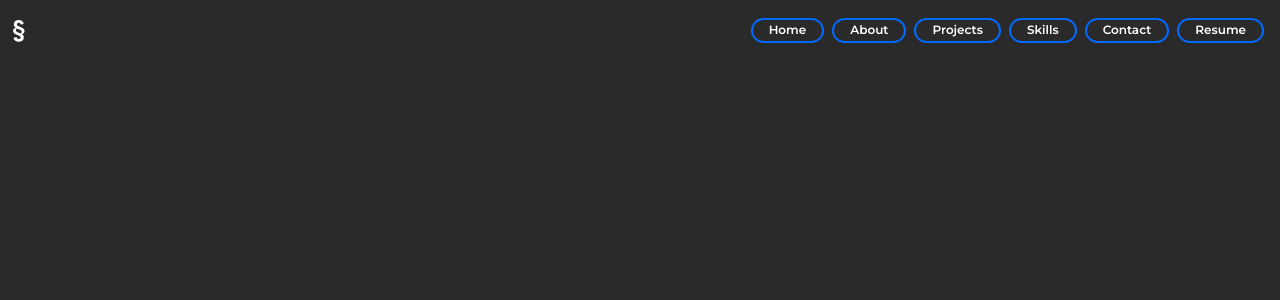
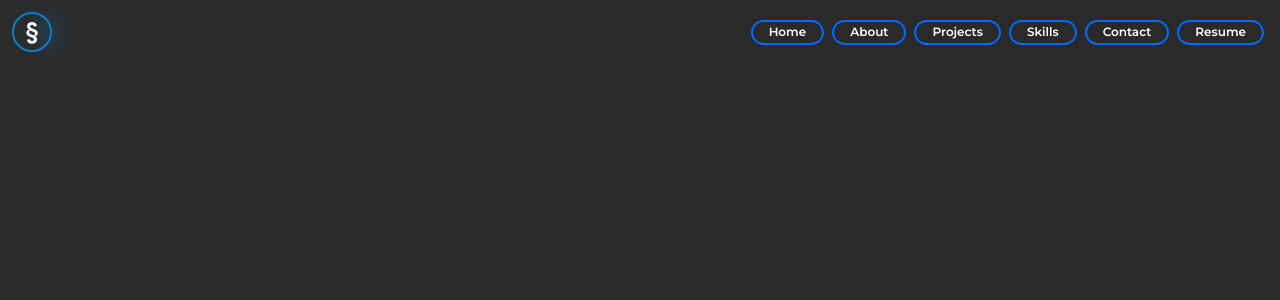
Before and after one commit to sayshark75/Portfolio, a React (Vite) app: page / in a window 1280 px wide. Shown: the top 300 px of the page. Built offline with nearby package versions, Linux system fonts and the light colour scheme.

Commit message:
Added Some Animations

```diff
--- a/src/CONSTANTS.ts
+++ b/src/CONSTANTS.ts
@@ -1,3 +1,10 @@
+import HomeIcon from "./assets/icons/home.svg";
+import AboutIcon from "./assets/icons/about.svg";
+import ContactIcon from "./assets/icons/contact.svg";
+import ProjectsIcon from "./assets/icons/projects.svg";
+import SkillsIcon from "./assets/icons/skills.svg";
+import ResumeIcon from "./assets/icons/resume.svg";
+
 export type ScrollContextRefs = {
   HomeRef: React.MutableRefObject<HTMLDivElement | null>;
   AboutRef: React.MutableRefObject<HTMLDivElement | null>;
@@ -24,4 +31,66 @@ export type NavbarButtonProps = {
   title: string;
   icon: string;
   alt: string;
+  x: string;
+  y: string;
 };
+
+export const getNavbarButtonsData = (context: ScrollContextProps, resumeDownload: string, handleClick: () => void) => {
+  const { handleHomeRef, handleAboutRef, handleSkillsRef, handleProjectsRef, handleContactRef } = context;
+  return [
+    {
+      link: "",
+      refFunction: handleHomeRef,
+      title: "Home",
+      alt: "Image Icon of Home, Navigate to Home section",
+      icon: HomeIcon,
+      x: "0px",
+      y: "-40px",
+    },
+    {
+      link: "",
+      refFunction: handleAboutRef,
+      title: "About",
+      alt: "Image Icon of About, Navigate to About section",
+      icon: AboutIcon,
+      x: "0px",
+      y: "-50px",
+    },
+    {
+      link: "",
+      refFunction: handleProjectsRef,
+      title: "Projects",
+      alt: "Image Icon of Projects, Navigate to Projects section",
+      icon: ProjectsIcon,
+      x: "0px",
+      y: "-60px",
+    },
+    {
+      link: "",
+      refFunction: handleSkillsRef,
+      title: "Skills",
+      alt: "Image Icon of Skills, Navigate to Skills section",
+      icon: SkillsIcon,
+      x: "0px",
+      y: "-70px",
+    },
+    {
+      link: "",
+      refFunction: handleContactRef,
+      title: "Contact",
+      alt: "Image Icon of Contact, Navigate to Contact section",
+      icon: ContactIcon,
+      x: "0px",
+      y: "-80px",
+    },
+    {
+      link: resumeDownload,
+      refFunction: handleClick,
+      title: "Resume",
+      alt: "Image Icon of Resume, Navigate to Resume section",
+      icon: ResumeIcon,
+      x: "0px",
+      y: "-90px",
+    },
+  ];
+};
--- a/src/components/Navbar/DesktopNav.tsx
+++ b/src/components/Navbar/DesktopNav.tsx
@@ -1,4 +1,4 @@
-import { Flex, Text } from "@chakra-ui/react";
+import { Flex, Text, keyframes } from "@chakra-ui/react";
 import { NavbarButtonProps } from "../../CONSTANTS";
 import NavButton from "./NavButton";
 
@@ -7,10 +7,37 @@ type Props = {
 };
 
 const DesktopNav = ({ buttonData }: Props) => {
+  const runAnim: string = keyframes`
+  0%{
+    text-shadow: 16px 0px 32px #009aFF;
+    border:2px solid #009aff;
+  }
+  50%{
+    text-shadow: 16px 0px 0px #009aFF;
+    border:2px solid #009aff00;
+  }
+  100%{
+    text-shadow: 16px 0px 32px #009aFF;
+    border:2px solid #009aff;
+  }
+  `;
   return (
     <Flex transition={"500ms"} pos={"fixed"} zIndex={"1"} top={"0px"} left={"0px"} w={"100%"} bgColor={"#2a2a2a"} color={"#FFFFFF"} gap={"2"} py={3}>
       <Flex alignItems={"center"} flex={1}>
-        <Text transition={"500ms"} color={"textPrimary"} cursor={"pointer"} _hover={{ textShadow: "#0064FF 3px 1px 2px" }} ml={3} as={"b"} fontSize={"2xl"}>
+        <Text
+          w={"40px"}
+          h={"40px"}
+          textAlign={"center"}
+          transition={"500ms"}
+          color={"textPrimary"}
+          rounded={"full"}
+          animation={`${runAnim} 3s ease-in-out infinite`}
+          cursor={"pointer"}
+          _hover={{ textShadow: "#0064FF 3px 1px 2px" }}
+          ml={3}
+          as={"b"}
+          fontSize={"2xl"}
+        >
           &sect;
         </Text>
       </Flex>
@@ -18,10 +45,10 @@ const DesktopNav = ({ buttonData }: Props) => {
         {buttonData.map((button, index) => {
           return button.link ? (
             <a key={index} href={button.link} onClick={button.refFunction}>
-              <NavButton title={button.title} onClick={() => {}} />
+              <NavButton title={button.title} onClick={() => {}} x={button.x} y={button.y} />
             </a>
           ) : (
-            <NavButton key={index} title={button.title} onClick={button.refFunction} />
+            <NavButton key={index} title={button.title} onClick={button.refFunction} x={button.x} y={button.y} />
           );
         })}
       </Flex>
--- a/src/components/Navbar/NavButton.tsx
+++ b/src/components/Navbar/NavButton.tsx
@@ -1,12 +1,23 @@
-import { Button } from "@chakra-ui/react";
+import { Button, SlideFade, keyframes } from "@chakra-ui/react";
 
 type Props = {
   title: string;
   onClick: () => void;
+  x: string;
+  y: string;
 };
 
-const NavButton = ({ title, onClick }: Props) => {
+const NavButton = ({ title, onClick, x, y }: Props) => {
+  const polishAnim: string = keyframes`
+  0%{
+    background: linear-gradient(142deg, #0064FF 7%, rgba(149,202,167,0) 30%, rgba(0,129,43,0) 100%);
+  }
+  100%{
+    background: linear-gradient(311deg, #0064FF 7%, rgba(149,202,167,0) 30%, rgba(0,129,43,0) 100%);
+  }
+  `;
   return (
+    <SlideFade in={true} offsetY={y} offsetX={x}>
       <Button
         onClick={onClick}
         bgColor={"#2a2a2a"}
@@ -18,18 +29,20 @@ const NavButton = ({ title, onClick }: Props) => {
         fontSize={"12px"}
         fontFamily={"Montserrat"}
         _hover={{
-        backgroundColor: "inherit",
-        color: "inherit",
+          backgroundColor: "transparent",
         }}
         _active={{
-        backgroundColor: "#000",
+          transform: "translateY(4px)",
+          backgroundColor: "transparent",
+          animation: `${polishAnim} 100ms ease-in-out`,
           color: "#fff",
           borderColor: "#006aff",
-        boxShadow: "0px 0px 4px #ffffff77",
+          boxShadow: "0px 0px 8px #ffffff77",
         }}
       >
         {title}
       </Button>
+    </SlideFade>
   );
 };
 
--- a/src/components/Navbar/Navbar.tsx
+++ b/src/components/Navbar/Navbar.tsx
@@ -1,16 +1,10 @@
 import { Show } from "@chakra-ui/react";
 import { useContext } from "react";
-import HomeIcon from "../../assets/icons/home.svg";
-import AboutIcon from "../../assets/icons/about.svg";
-import ContactIcon from "../../assets/icons/contact.svg";
-import ProjectsIcon from "../../assets/icons/projects.svg";
-import SkillsIcon from "../../assets/icons/skills.svg";
-import ResumeIcon from "../../assets/icons/resume.svg";
 
 import ReactGA from "react-ga4";
 import { resumeDownload, resumelink } from "../../sources/Links";
 import { ScrollContext } from "../../contexts/ScrollContext";
-import { NavbarButtonProps } from "../../CONSTANTS";
+import { NavbarButtonProps, getNavbarButtonsData } from "../../CONSTANTS";
 import DesktopNav from "./DesktopNav";
 import MobileNav from "./MobileNav";
 // import ThemeChanger from "./ThemeChanger";
@@ -21,8 +15,6 @@ const Navbar = () => {
     return null;
   }
 
-  const { handleHomeRef, handleAboutRef, handleSkillsRef, handleProjectsRef, handleContactRef } = context;
-
   const handleClick = () => {
     window.open(resumelink, "_blank");
     ReactGA.event({
@@ -31,50 +23,7 @@ const Navbar = () => {
     });
   };
 
-  const NavButtonsData: NavbarButtonProps[] = [
-    {
-      link: "",
-      refFunction: handleHomeRef,
-      title: "Home",
-      alt: "Image Icon of Home, Navigate to Home section",
-      icon: HomeIcon,
-    },
-    {
-      link: "",
-      refFunction: handleAboutRef,
-      title: "About",
-      alt: "Image Icon of About, Navigate to About section",
-      icon: AboutIcon,
-    },
-    {
-      link: "",
-      refFunction: handleProjectsRef,
-      title: "Projects",
-      alt: "Image Icon of Projects, Navigate to Projects section",
-      icon: ProjectsIcon,
-    },
-    {
-      link: "",
-      refFunction: handleSkillsRef,
-      title: "Skills",
-      alt: "Image Icon of Skills, Navigate to Skills section",
-      icon: SkillsIcon,
-    },
-    {
-      link: "",
-      refFunction: handleContactRef,
-      title: "Contact",
-      alt: "Image Icon of Contact, Navigate to Contact section",
-      icon: ContactIcon,
-    },
-    {
-      link: resumeDownload,
-      refFunction: handleClick,
-      title: "Resume",
-      alt: "Image Icon of Resume, Navigate to Resume section",
-      icon: ResumeIcon,
-    },
-  ];
+  const NavButtonsData: NavbarButtonProps[] = getNavbarButtonsData(context, resumeDownload, handleClick);
 
   return (
     <>
--- a/src/index.css
+++ b/src/index.css
@@ -5,3 +5,6 @@
   font-display: swap;
   font-weight: 200;
 }
+* {
+  -webkit-tap-highlight-color: transparent;
+}
```
Lines whose indentation alone changed are shown as unchanged.
